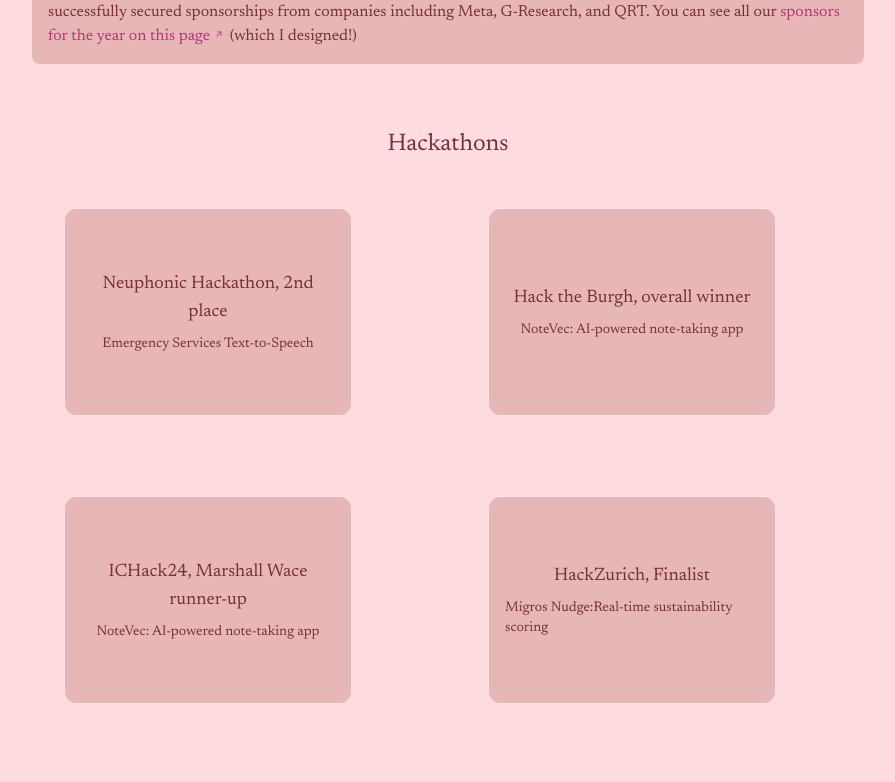
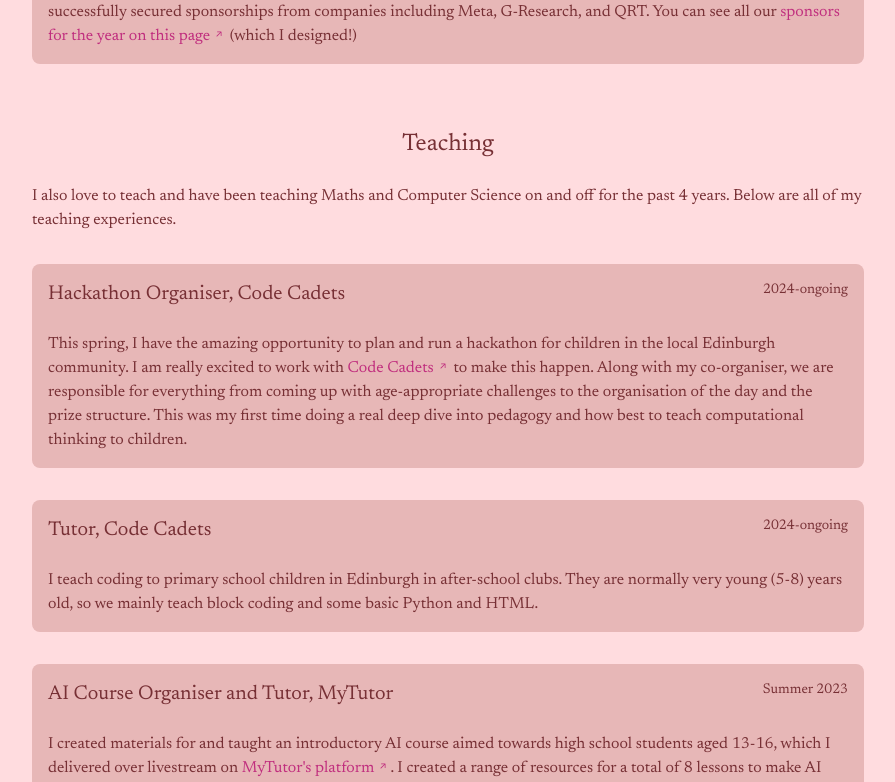
Before and after one commit to Cat2005/cat.codes, a Next.js app: page / in a window 1280 px wide. Shown: the part 4820-5602 px from the top of the page, without its empty margins (192-1087 px from the left). Built offline with nearby package versions, Linux system fonts and the light colour scheme.

Commit message:
added underlines on hover in main par

```diff
--- a/src/app/page.tsx
+++ b/src/app/page.tsx
@@ -167,7 +167,7 @@ Aside from this, I love to teach. I’ve taught maths and computer science for o
       tech={["Prometheus", "Grafana", "Java", "PromQL"]} />
 
 
-<h2 className={`text-center text-2xl font-newsreader ${isDarkMode ? 'text-[#FFDCDF]' : 'text-[#773035]'} mt-8 mb-4`}>
+{/* <h2 className={`text-center text-2xl font-newsreader ${isDarkMode ? 'text-[#FFDCDF]' : 'text-[#773035]'} mt-8 mb-4`}>
         Hackathons
       </h2>
       <div className="grid grid-cols-1 lg:grid-cols-2 gap-4 relative place-items-center">
@@ -223,7 +223,7 @@ Aside from this, I love to teach. I’ve taught maths and computer science for o
           }}
           isDarkMode={isDarkMode}
         />
-      </div>
+      </div> */}
 
 
 
```
